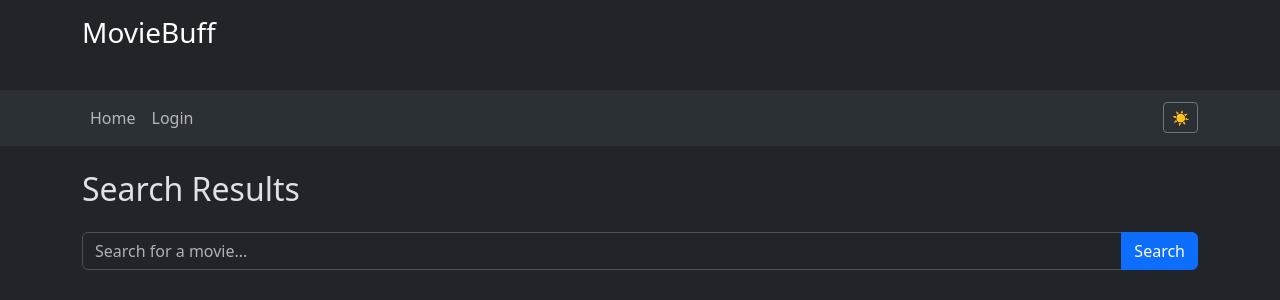
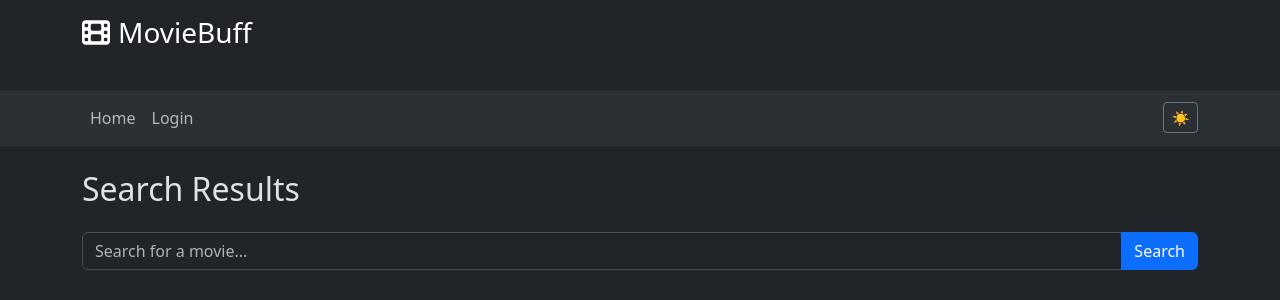
Before and after one commit to prcutler/moviebuff, a Django app: template movies/templates/movies/search_results.html in a window 1280 px wide. Shown: the top 300 px of the page. Run offline with Django 3.2, Linux system fonts and the light colour scheme; the template is opened without the code that fills it, so the values that code supplies are empty.

Commit message:
Add icon to header and link

```diff
--- a/moviebuff/templates/moviebuff/components/header.html
+++ b/moviebuff/templates/moviebuff/components/header.html
@@ -1 +1 @@
-<h1 class="h3 mb-0">MovieBuff</h1>
+<h1 class="h3 mb-0"><a href="{% url 'home' %}" class="text-white text-decoration-none"><i class="fa-solid fa-film me-2"></i>MovieBuff</a></h1>
```
